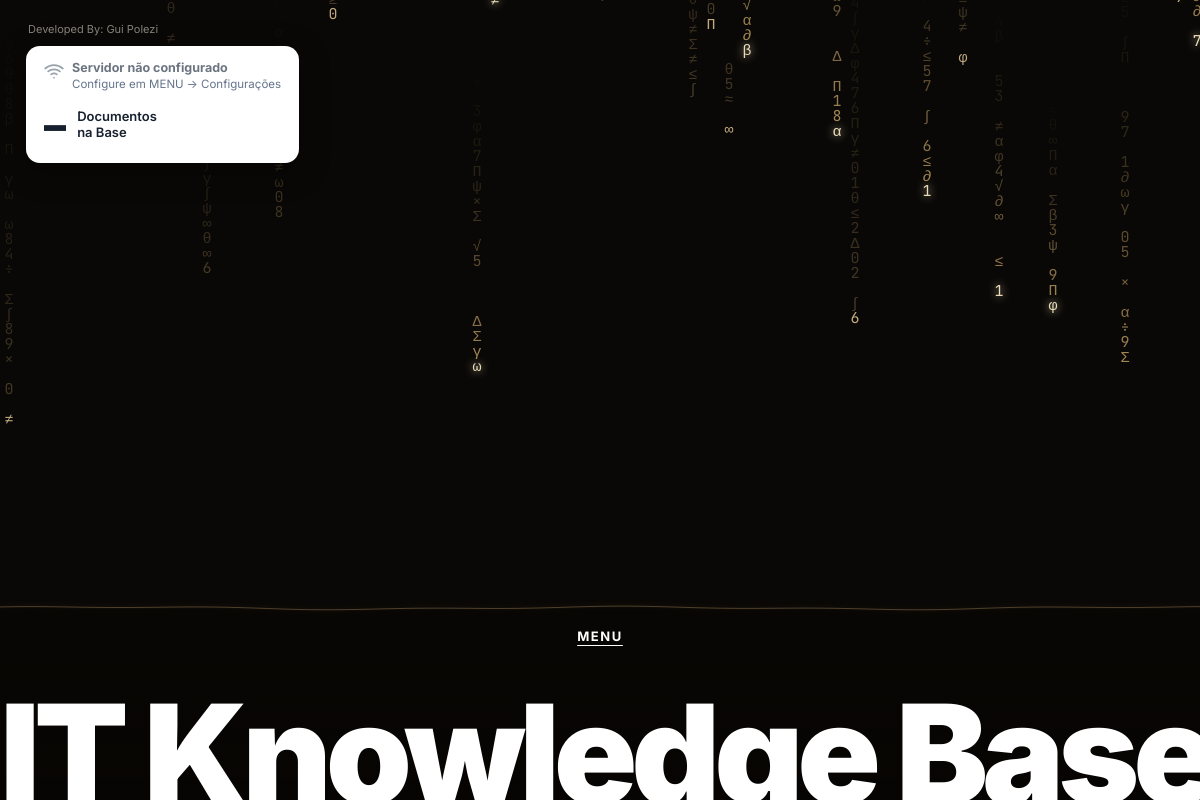
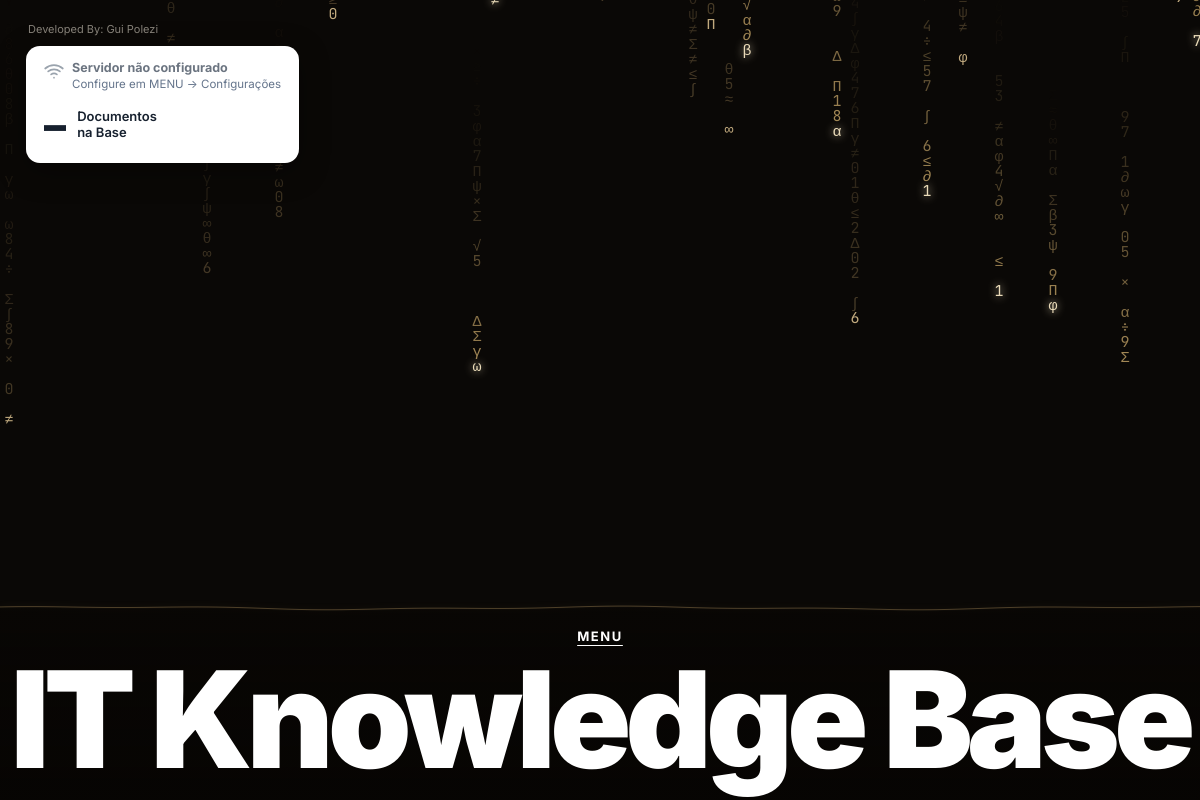
Before and after one commit to GuiPolezi/IT-knowledge-base, an Electron app: page kb-desktop/renderer/index.html in a window 1200 px wide. Drawn offline with Linux system fonts and the light colour scheme; no server answers.

Commit message:
Adjusting on width and height off IT Knowledge Base title

```diff
--- a/kb-desktop/renderer/home.css
+++ b/kb-desktop/renderer/home.css
@@ -205,8 +205,10 @@ body.home-active .app { display: none; }
   font-weight: 900;
   letter-spacing: -0.045em;
   line-height: 0.78;
-  font-size: clamp(48px, 11.5vw, 21vh);
-  transform: translateY(0.06em); /* levemente cortado pela borda inferior */
+  /* 11.2vw: medido para o texto caber inteiro na largura, sem corte lateral */
+  font-size: clamp(48px, 11.2vw, 21vh);
+  /* -0.21em: medido para a perna do "g" caber inteira acima da borda */
+  transform: translateY(-0.21em);
   pointer-events: none;
   user-select: none;
 }
```
